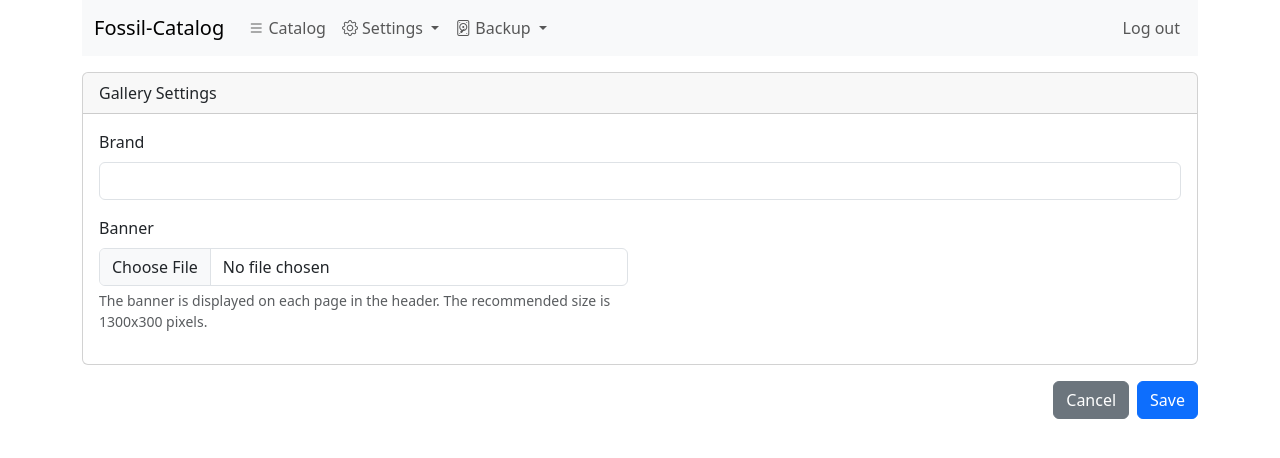
After one commit to DennisGarding/FossilCatalog, a Symfony app: template templates/administration/settings/index.html.twig in a window 1280 px wide. The commit adds this page. Shown: the top 458 px of the page. Run offline with Twig, Linux system fonts and the light colour scheme; the template is opened without the code that fills it, so the values that code supplies are empty; some libraries are stand-ins or nearby versions.

Commit message:
Add gallery settings

```diff
--- a/migrations/Version20240110205636.php
+++ b/migrations/Version20240110205636.php
@@ -38,8 +38,4 @@ final class Version20240110205636 extends AbstractMigration
         $this->addSql('ALTER TABLE fossil_image ADD CONSTRAINT FK_D6B37893EC5FAAEB FOREIGN KEY (fossil_id) REFERENCES fossil (id) ON DELETE CASCADE');
         $this->addSql('ALTER TABLE fossil_image ADD CONSTRAINT FK_D6B378933DA5256D FOREIGN KEY (image_id) REFERENCES image (id) ON DELETE CASCADE');
     }
-
-    public function down(Schema $schema): void
-    {
-    }
 }
--- a/public/css/Base/style.css
+++ b/public/css/Base/style.css
@@ -98,3 +98,11 @@ body.modal-is-open {
     overflow: hidden;
     height: 90%;
 }
+
+.banner .banner-preview .banner-preview-image {
+    width: 300px;
+    height: 78px;
+    margin: 0 auto;
+    object-fit:cover;
+    object-position: center;
+}
--- a/public/css/Gallery/style.css
+++ b/public/css/Gallery/style.css
@@ -17,5 +17,4 @@
     margin: 0 auto;
     object-fit:cover;
     object-position: center;
-
 }
--- a/src/Controller/Administration/FossilController.php
+++ b/src/Controller/Administration/FossilController.php
@@ -223,11 +223,7 @@ class FossilController extends AbstractController
         $fossil->apply($requestData);
 
         try {
-            $images = $imageUploadService->uploadFiles($fossil);
-
-            foreach ($images as $image) {
-                $fossil->addImage($image);
-            }
+            $imageUploadService->uploadFossilImages($fossil);
         } catch (\Exception $exception) {
             $this->addFlash(
                 Defaults::FLASH_TYPE_ERROR,
--- a/src/Controller/Gallery/GalleryController.php
+++ b/src/Controller/Gallery/GalleryController.php
@@ -3,6 +3,7 @@
 namespace App\Controller\Gallery;
 
 use App\Repository\FossilRepository;
+use App\Repository\SettingsRepository;
 use Symfony\Bundle\FrameworkBundle\Controller\AbstractController;
 use Symfony\Component\HttpFoundation\Response;
 use Symfony\Component\Routing\Attribute\Route;
@@ -10,14 +11,15 @@ use Symfony\Component\Routing\Attribute\Route;
 class GalleryController extends AbstractController
 {
     public function __construct(
-        private readonly FossilRepository $fossilRepository
+        private readonly FossilRepository $fossilRepository,
+        private readonly SettingsRepository $settingsRepository,
     ) {}
 
     #[Route('/', name: 'gallery_index')]
     public function index(): Response
     {
         return $this->render('gallery/base.html.twig', [
-            'banner' => null,
+            'settings' => $this->settingsRepository->getSettings(),
             'fossils' => $this->fossilRepository->getSearchResult(0),
         ]);
     }
--- a/templates/administration/nav.html.twig
+++ b/templates/administration/nav.html.twig
@@ -27,6 +27,14 @@
                                     <i class="bi-gear"></i> {% trans %}admin.nav.settings{% endtrans %}
                                 </a>
                                 <ul class="dropdown-menu">
+                                    <li>
+                                        <a class="dropdown-item" href="{{ url('app_admin_settings') }}">
+                                            <i class="bi bi-images"></i> {% trans %}admin.nav.gallerySettings{% endtrans %}
+                                        </a>
+                                    </li>
+                                    <li>
+                                        <hr class="dropdown-divider">
+                                    </li>
                                     <li>
                                         <a class="dropdown-item" href="{{ url('app_admin_fossil_form_field') }}">
                                             <i class="bi bi-card-list"></i> {% trans %}admin.nav.fossilForm{% endtrans %}
--- /dev/null
+++ b/templates/administration/settings/index.html.twig
@@ -0,0 +1,54 @@
+{% extends 'administration/base.html.twig' %}
+
+{% block title %}{% trans %}admin.settings.title{% endtrans %}{% endblock %}
+
+{% block content %}
+    <form method="post" action="{{ url('app_admin_settings_save') }}" enctype="multipart/form-data">
+        <div class="card mt-3">
+            <div class="card-header">
+                {% trans %}admin.settings.gallerySettings{% endtrans %}
+            </div>
+            <div class="card-body">
+                <div class="mb-3">
+                    <label for="brand"
+                           class="form-label">{% trans %}admin.settings.brand{% endtrans %}</label>
+                    <input type="text"
+                           class="form-control"
+                           id="brand"
+                           name="brand"
+                           value="{{ settings.brand }}"
+                           autocomplete="off"
+                    />
+                </div>
+                <div class="row mb-3 banner">
+                    <div class="col">
+                        <label for="banner" class="form-label">{% trans %}admin.settings.banner{% endtrans %}</label>
+                        <input name="banner" type="file" class="form-control">
+                        <div class="form-text">{% trans %}admin.settings.bannerDescription{% endtrans %}</div>
+                    </div>
+                    <div class="col banner-preview">
+                        {% if settings.banner %}
+                            <div>
+                                <label for="banner" class="form-label">{% trans %}admin.settings.bannerPreview{% endtrans %}</label>
+                            </div>
+                            <img src="{{ asset(settings.banner.thumbnailPath) }}"
+                                 class="banner-preview-image img-thumbnail"
+                                 width="300"
+                                 height="78"
+                                 alt="{{ settings.banner.name }}">
+                        {% endif %}
+                    </div>
+                </div>
+            </div>
+        </div>
+
+        <div class="row mt-3">
+            <div class="col">
+                <input type="submit" class="btn btn-primary float-end"
+                       value="{% trans %}base.button.save{% endtrans %}">
+                <a class="btn btn-secondary float-end me-2"
+                   href="{{ url('app_admin_overview') }}">{% trans %}base.button.cancel{% endtrans %}</a>
+            </div>
+        </div>
+    </form>
+{% endblock %}
--- a/templates/gallery/banner.html.twig
+++ b/templates/gallery/banner.html.twig
@@ -1,4 +1,4 @@
 <div class="container">
     <div class="card text-bg-dark border-0 gallery-banner"
-        style="background-image: url('{% if banner %}{{ asset(banner) }}{% else %}{{ asset('images/no-banner.png') }}{% endif %}')"></div>
+        style="background-image: url('{% if settings.banner %}{{ asset(settings.banner.path) }}{% else %}{{ asset('images/no-banner.png') }}{% endif %}')"></div>
 </div>
--- a/templates/gallery/base.html.twig
+++ b/templates/gallery/base.html.twig
@@ -15,8 +15,8 @@
     {% block javascripts %}{% endblock %}
 </head>
 <body class="bg-dark">
-    {% include 'gallery/nav.html.twig' %}
-    {% include 'gallery/banner.html.twig' %}
+    {% include 'gallery/nav.html.twig' with {'settings': settings } %}
+    {% include 'gallery/banner.html.twig' with {'settings': settings } %}
 
     <div class="container mt-3">
 {#        <div class="accordion accordion-flush" id="accordionFlushExample">#}
--- a/translations/messages.en.yml
+++ b/translations/messages.en.yml
@@ -236,6 +236,14 @@ admin:
     genericPropertyRequired:
     genericNoIdProvided: No ID provided.
 
+    settings:
+        title: Settings
+        gallerySettings: Gallery Settings
+        brand: Brand
+        banner: Banner
+        bannerPreview: Banner Preview
+        bannerDescription: The banner is displayed on each page in the header. The recommended size is 1300x300 pixels.
+
     overview:
         overviewTitle: Overview
         fossilCount: Amount of Fossils
@@ -357,6 +365,7 @@ admin:
         export: Export
         import: Import
         logOut: Log out
+        gallerySettings: Gallery Settings
     baseTitle: Fossil-Catalog
     overviewTitle: Overview
 
```
Also changed, not shown: migrations/Version20240315085438.php (added, +22 -0 lines), src/Controller/Administration/SettingsController.php (added, +38 -0 lines), src/Entity/Settings.php (added, +50 -0 lines), src/Images/ImageUploadService.php (+59 -4 lines), src/Repository/ImageRepository.php (+10 -0 lines), src/Repository/SettingsRepository.php (added, +41 -0 lines), templates/gallery/nav.html.twig (+7 -1 lines).
